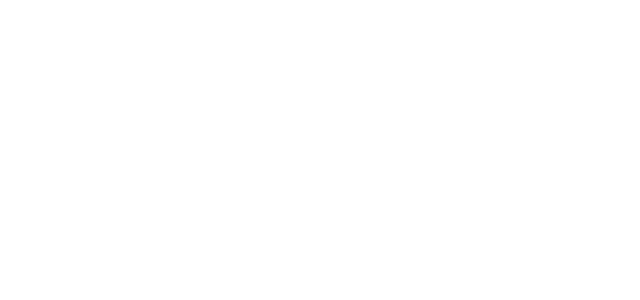
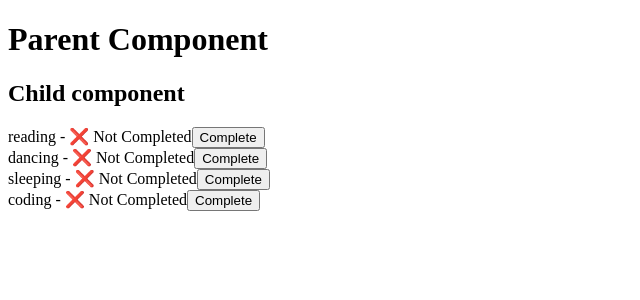
Before and after one commit to acciojob/lifting-state-up-6-Kushal-deep, a React app: page / in a window 1280 px wide. Shown: the top 300 px of the page, without its empty margins (0-640 px from the left). Built offline with nearby package versions, Linux system fonts and the light colour scheme.

Commit message:
completed

```diff
--- a/src/components/App.js
+++ b/src/components/App.js
@@ -1,13 +1,55 @@
 
-import React from "react";
+import React, { useState } from "react";
 import './../styles/App.css';
 
 const App = () => {
+
+ const handleComplete = (index) => {
+  const updatedTodos = todos.map((todo, i) =>
+    i === index ? { ...todo, completed: true } : todo
+  );
+  setTodos(updatedTodos);
+};
+
+  const [todos,setTodos]=useState([
+  { task: "reading", completed: false },
+  { task: "dancing", completed: false },
+  { task: "sleeping", completed: false },
+  { task: "coding", completed: false }])
   return (
     <div>
         {/* Do not remove the main div */}
+        <h1>Parent Component</h1>
+        <Child todos={todos} handleComplete={handleComplete}/>
     </div>
   )
 }
 
+
+const Child = ({todos,handleComplete}) => {
+  return(
+    <>
+    <h2>Child component</h2>
+
+    {
+      todos.map((item,index)=>(
+        <div key={index}>
+          <li style={{display:"inline"}}>
+            {item.task} - {item.completed ? "✅ Completed" : "❌ Not Completed"}
+          </li>
+           {!item.completed && (
+            <button onClick={() => handleComplete(index)}>Complete</button>
+          )}
+
+        </div>
+
+      ))
+    }
+
+
+    </>
+
+  )
+}
+
 export default App
```
Also changed, not shown: 1 other file (tests, documents, lock files or other folders).
